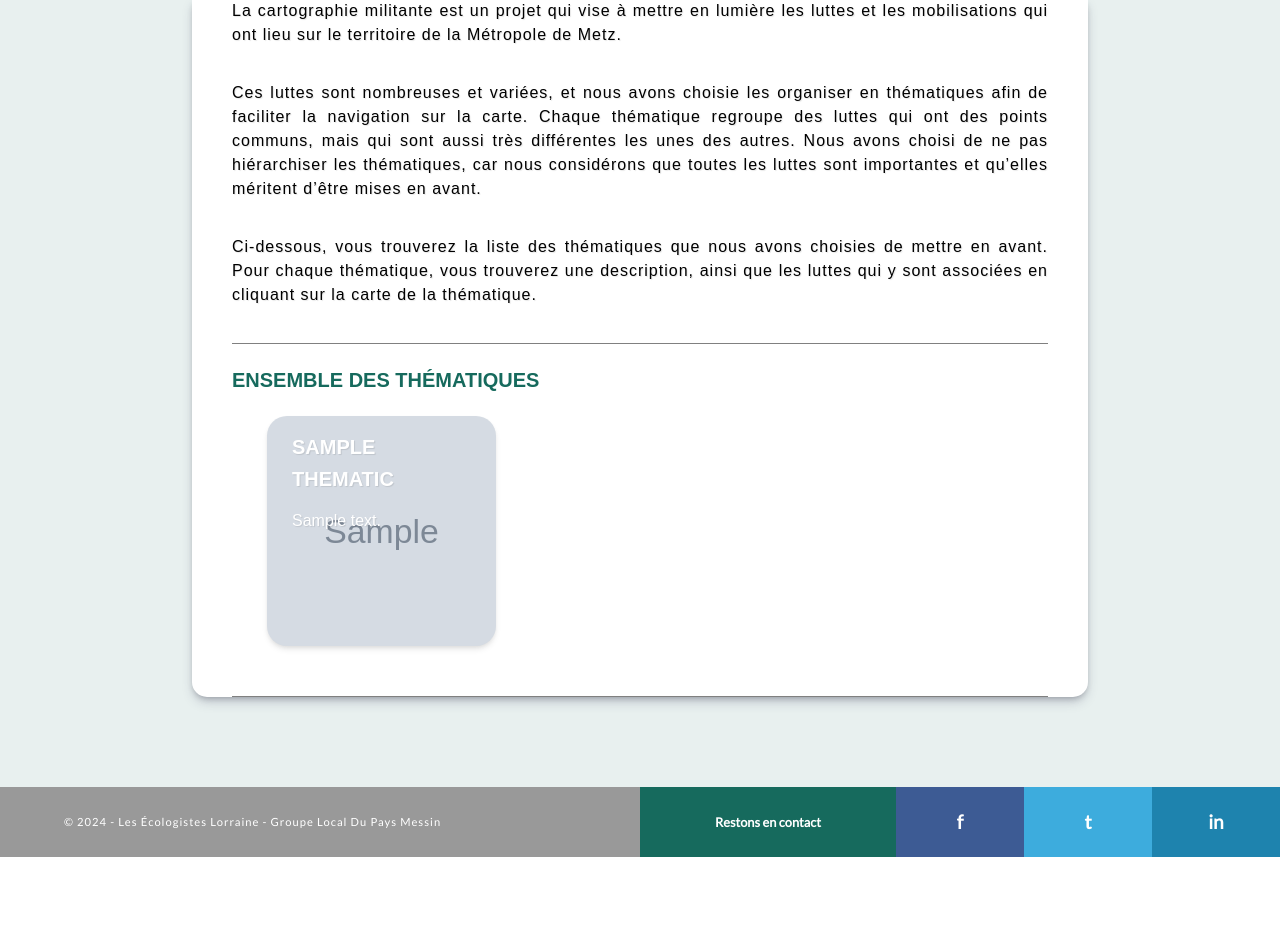
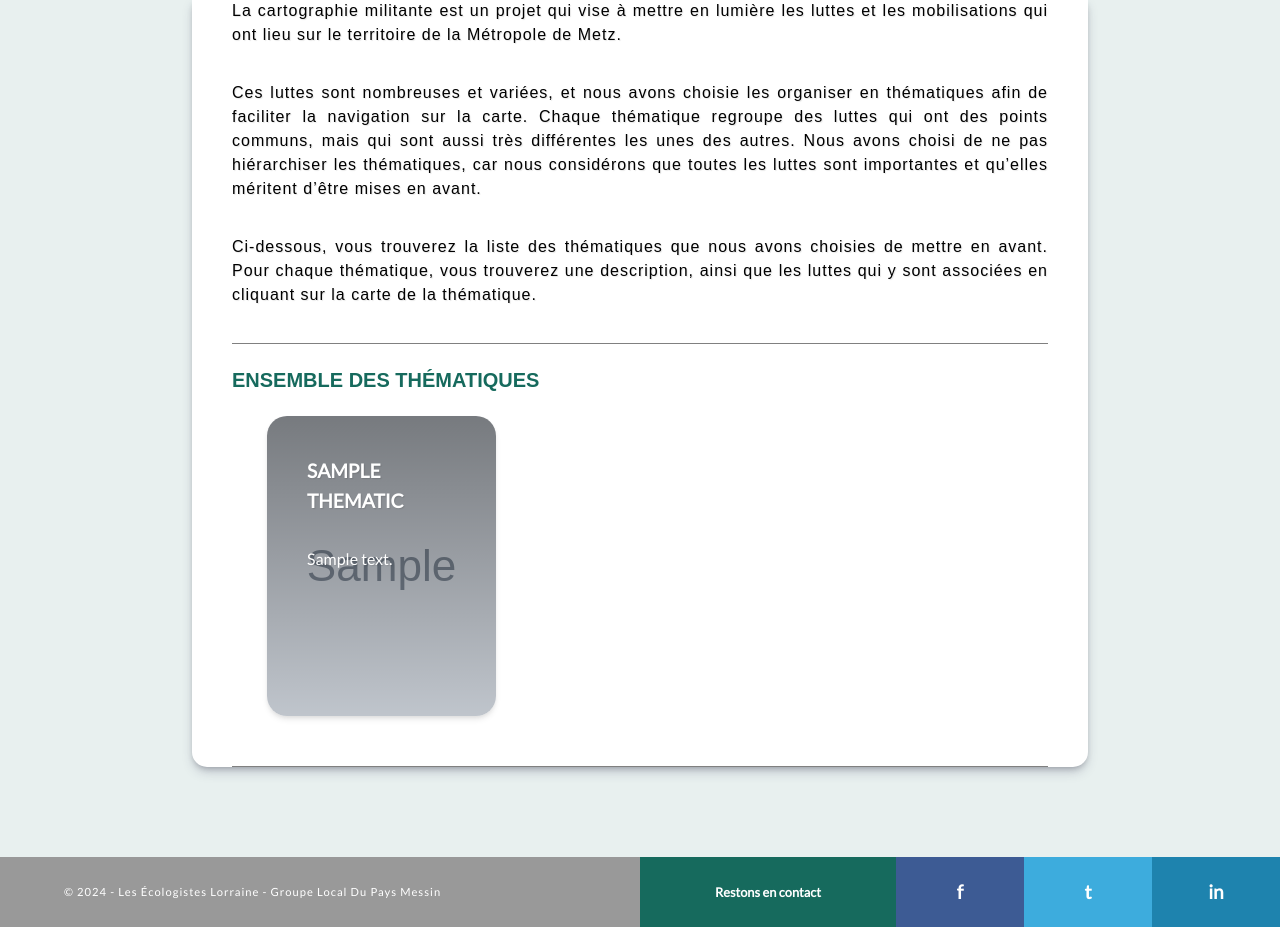
Before and after one commit to Resethel/cleeb, a Django app: page /thematiques/ in a window 1280 px wide. Shown: the part 536-1463 px from the top of the page. Before the commit the page ends 1393 px from the top, so only its background shows below. Run offline with Django 5.2, Linux system fonts and the light colour scheme; tables that the repository leaves empty hold one stand-in row (values such as "Sample post"); grey boxes marked "Sample" are stand-in pictures.

Commit message:
refactor: enhance thematic list styling
This commit improves the visual aesthetics of the thematic list by adjusting the background image and the styling of the thematic cards. It addresses the issue of overly bright background and misaligned card elements, providing a more user-friendly interface.

```diff
--- a/static/css/card_list.css
+++ b/static/css/card_list.css
@@ -65,30 +65,19 @@ The card are arranged in a grid, with each row containing a maximum of X cards,
     box-shadow: 0 25px 50px -12px rgba(0, 0, 0, 0.25);
 }
 
-.card-item-thumbnail {
-    border-radius: 20px 20px 0 0; /* Matches the border radius of the item */
-    object-fit: cover;
-    overflow: hidden;
-}
-
-.card-item-thumbnail img {
-    max-width: 100%;
-    height: auto;
-}
-
 
 /* ================================================================================================================== */
 /* Style for the Thematic cards                                                                                       */
 /* ================================================================================================================== */
 
 .thematic-card {
-    padding: 15px 25px;
-    min-height: 230px;
-    background-position: center;
-    background-size: cover;
+    padding: 40px;
+    min-height: 300px;
+    background: /* background is defined with the variable --back-img */
+        linear-gradient(rgba(0,0,0,0.445),rgba(0,0,0,0.1)),
+        var(--back-img) no-repeat center / cover;
 
     /* Fonts & colors */
-    font-family: sans-serif;
     text-align: left;
     color: #ffffff;
     text-shadow: 1px 1px 1px rgba(0, 0, 0, 0.1);
@@ -96,17 +85,18 @@ The card are arranged in a grid, with each row containing a maximum of X cards,
 }
 
 .thematic-card h5 {
-    margin-bottom: 0.66em;
-    font-family: sans-serif;
-    font-size: 20px;
+    margin-bottom: 1.2rem;
+    font-size: 1.2rem;
     font-weight: 600;
     text-transform: uppercase;
+    margin-bottom: 1.8rem;
+    max-width: 100%;
 }
 
 .thematic-card p {
-    font-family: sans-serif;
-    font-size: 16px;
+    font-size: 1rem;
     font-weight: 400;
+    max-width: 90%;
 }
 
 /* ================================================================================================================== */
--- a/templates/map_thematics/thematic_list.html
+++ b/templates/map_thematics/thematic_list.html
@@ -63,7 +63,7 @@
                         {% for thematic in thematics %}
                             <div class="card-col">
                                 <a href="{% url 'thematic_detail' thematic.id %}">
-                                    <div class="card thematic-card" style="background-image: url('{{ thematic.splash_img.url }}');">
+                                    <div class="card thematic-card" style="--back-img: url('{{ thematic.splash_img.url }}')">
                                         <h5>{{ thematic.name }}</h5>
                                         <p>{{ thematic.short_desc }}</p>
                                     </div>
```
